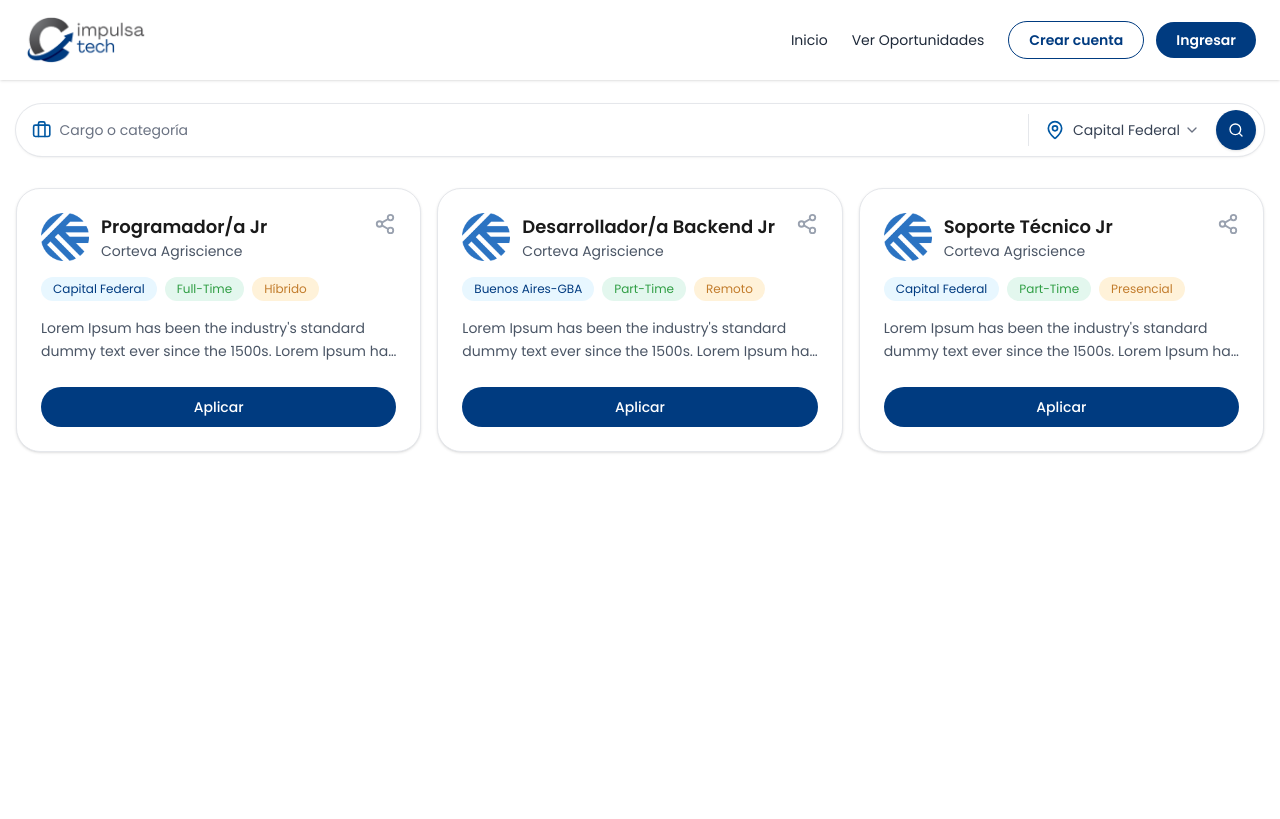
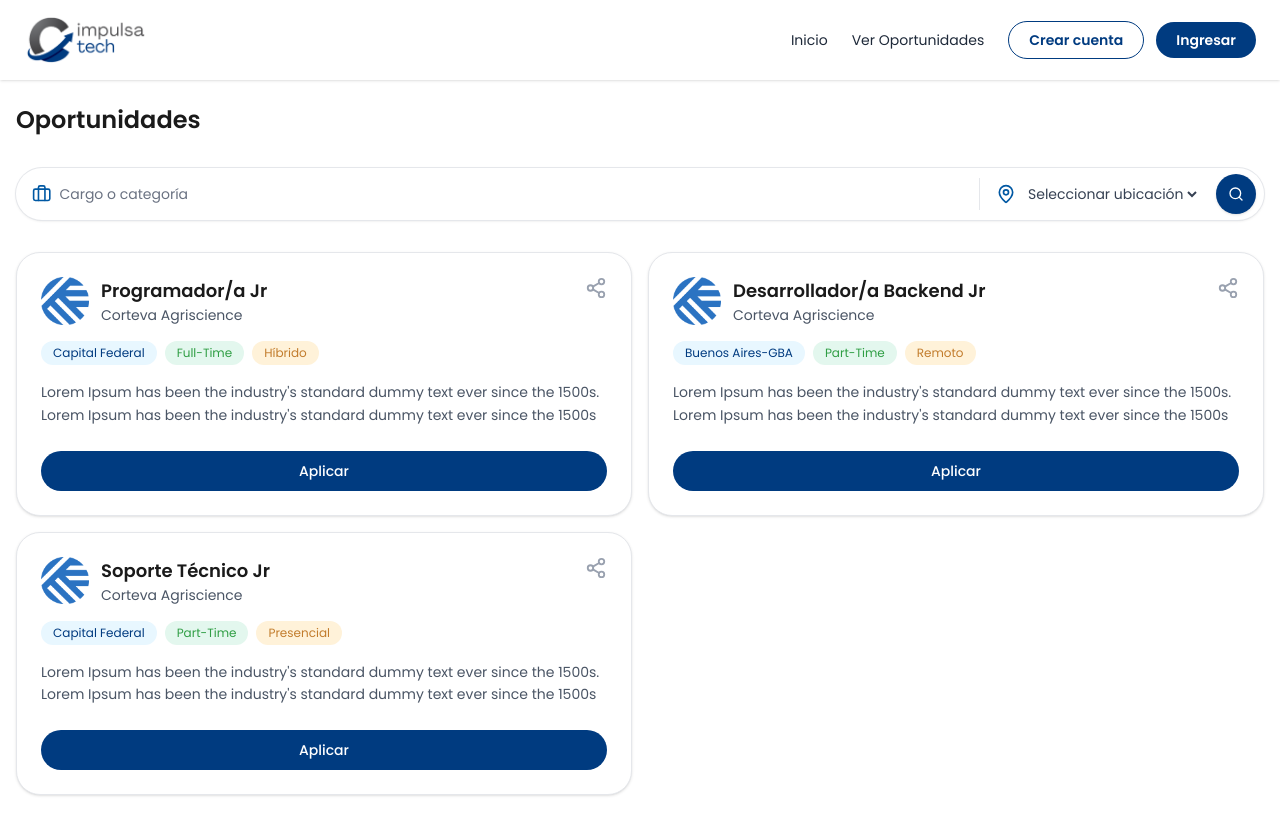
Before and after one commit to almendrasmaria/impulsa-tech, a React (Vite) app: page /oportunidades in a window 1280 px wide. Built offline with nearby package versions, Linux system fonts and the light colour scheme.

Commit message:
feat: mejorar el componente SearchBar con selección de ubicación y funcionalidad de búsqueda automática

```diff
--- a/src/components/SearchBar.tsx
+++ b/src/components/SearchBar.tsx
@@ -1,28 +1,81 @@
-import { LuSearch, LuMapPin, LuChevronDown, LuBriefcase } from "react-icons/lu";
+import { LuSearch, LuMapPin, LuBriefcase } from "react-icons/lu";
 
-const SearchBar = () => {
+interface SearchBarProps {
+  searchTerm: string;
+  onSearchChange: (value: string) => void;
+  onSearchSubmit: () => void;
+  selectedLocation: string | null;
+  onLocationChange: (value: string | null) => void;
+}
+
+const SearchBar = ({
+  searchTerm,
+  onSearchChange,
+  onSearchSubmit,
+  selectedLocation,
+  onLocationChange,
+}: SearchBarProps) => {
+  const handleLocationChange = (location: string | null) => {
+    onLocationChange(location);
+  };
+
   return (
-    <form className="w-full">
+    <form
+      onSubmit={(e) => {
+        e.preventDefault();
+        onSearchSubmit();
+      }}
+      className="w-full"
+    >
       <div className="w-full flex items-center bg-white rounded-full shadow-sm ring-1 ring-gray-200 overflow-hidden">
         <div className="flex flex-1 items-center gap-2 px-4 py-2">
           <LuBriefcase className="h-5 w-5 text-[#0058A3]" />
           <input
             type="text"
             placeholder="Cargo o categoría"
+            value={searchTerm}
+            onChange={(e) => onSearchChange(e.target.value)}
             className="w-full bg-transparent border-none focus:outline-none text-sm text-gray-800 placeholder:text-gray-500"
           />
         </div>
+
         <div className="h-8 w-px bg-gray-200 self-center" />
+
         <div className="flex items-center gap-2 px-4 py-2">
           <LuMapPin className="h-5 w-5 text-[#0058A3]" />
-          <button
-            type="button"
-            className="flex items-center gap-1 text-sm text-gray-700 hover:text-gray-900"
+          <select
+            value={selectedLocation || ""}
+            onChange={(e) => handleLocationChange(e.target.value || null)}
+            className="bg-transparent border-none text-sm text-gray-700 focus:outline-none"
           >
-            <span>Capital Federal</span>
-            <LuChevronDown className="h-4 w-4 text-gray-500" />
-          </button>
+            <option value="">Seleccionar ubicación</option>
+            <option value="Capital Federal">Capital Federal</option>
+            <option value="Buenos Aires-GBA">Buenos Aires-GBA</option>
+            <option value="Catamarca">Catamarca</option>
+            <option value="Chaco">Chaco</option>
+            <option value="Chubut">Chubut</option>
+            <option value="Córdoba">Córdoba</option>
+            <option value="Corrientes">Corrientes</option>
+            <option value="Entre Ríos">Entre Ríos</option>
+            <option value="Formosa">Formosa</option>
+            <option value="Jujuy">Jujuy</option>
+            <option value="La Pampa">La Pampa</option>
+            <option value="La Rioja">La Rioja</option>
+            <option value="Mendoza">Mendoza</option>
+            <option value="Misiones">Misiones</option>
+            <option value="Neuquén">Neuquén</option>
+            <option value="Río Negro">Río Negro</option>
+            <option value="Salta">Salta</option>
+            <option value="San Juan">San Juan</option>
+            <option value="San Luis">San Luis</option>
+            <option value="Santa Cruz">Santa Cruz</option>
+            <option value="Santa Fe">Santa Fe</option>
+            <option value="Santiago del Estero">Santiago del Estero</option>
+            <option value="Tierra del Fuego">Tierra del Fuego</option>
+            <option value="Tucumán">Tucumán</option>
+          </select>
         </div>
+
         <button
           type="submit"
           className="mr-2 my-[6px] flex items-center justify-center w-10 h-10 rounded-full bg-[#003B80] hover:bg-[#002a5c] text-white shadow-sm transition-colors"
--- a/src/pages/OpportunitiesPage.tsx
+++ b/src/pages/OpportunitiesPage.tsx
@@ -1,23 +1,55 @@
+import { useEffect, useState } from "react";
 import { Navbar, SearchBar, OpportunityCard } from "../components";
 import { opportunities } from "../data/opportunities";
 
 const OpportunitiesPage = () => {
+  const [searchTerm, setSearchTerm] = useState("");
+  const [selectedLocation, setSelectedLocation] = useState<string | null>(null);
+  const [filteredOpportunities, setFilteredOpportunities] =
+    useState(opportunities);
+
+  const handleSearchSubmit = () => {
+    const filtered = opportunities.filter((job) => {
+      const matchesPosition = job.position
+        .toLowerCase()
+        .includes(searchTerm.toLowerCase());
+
+      const matchesLocation = selectedLocation
+        ? job.location === selectedLocation
+        : true;
+
+      return matchesPosition && matchesLocation;
+    });
+    setFilteredOpportunities(filtered);
+  };
+
+  useEffect(() => {
+    handleSearchSubmit();
+  }, [selectedLocation]);
+
   return (
     <div className="w-full overflow-hidden">
       <Navbar variant="light" />
 
       <main className="max-w-7xl mx-auto px-4 py-6">
-        <div className="mb-6 lg:hidden">
-          <SearchBar />
-        </div>
+        <h1 className="text-2xl font-semibold text-[#1A1A1A] mb-6">
+          Oportunidades
+        </h1>
 
-        <div className="flex flex-col gap-6">
-          <div className="mb-2 hidden lg:block">
-            <SearchBar />
-          </div>
+        <section className="mt-8 grid gap-6 lg:grid-cols-[280px,1fr] lg:items-start">
+          <div className="order-1 lg:order-2 flex flex-col gap-6">
+            <div className="mb-6 lg:hidden">
+              <SearchBar
+                searchTerm={searchTerm}
+                onSearchChange={setSearchTerm}
+                onSearchSubmit={handleSearchSubmit}
+                selectedLocation={selectedLocation}
+                onLocationChange={setSelectedLocation}
+              />
+            </div>
 
-          <div className="grid grid-cols-1 sm:grid-cols-2 md:grid-cols-3 gap-4">
-            {opportunities.map((job) => (
+            <div className="grid gap-4 md:grid-cols-2 lg:grid-cols-2">
+              {filteredOpportunities.map((job) => (
                 <OpportunityCard
                   key={job.id}
                   companyLogo={job.companyLogo}
@@ -29,8 +61,19 @@ const OpportunitiesPage = () => {
                   description={job.description}
                 />
               ))}
+            </div>
           </div>
-        </div>
+
+          <div className="mb-2 hidden lg:block">
+            <SearchBar
+              searchTerm={searchTerm}
+              onSearchChange={setSearchTerm}
+              onSearchSubmit={handleSearchSubmit}
+              selectedLocation={selectedLocation}
+              onLocationChange={setSelectedLocation}
+            />
+          </div>
+        </section>
       </main>
     </div>
   );
```
